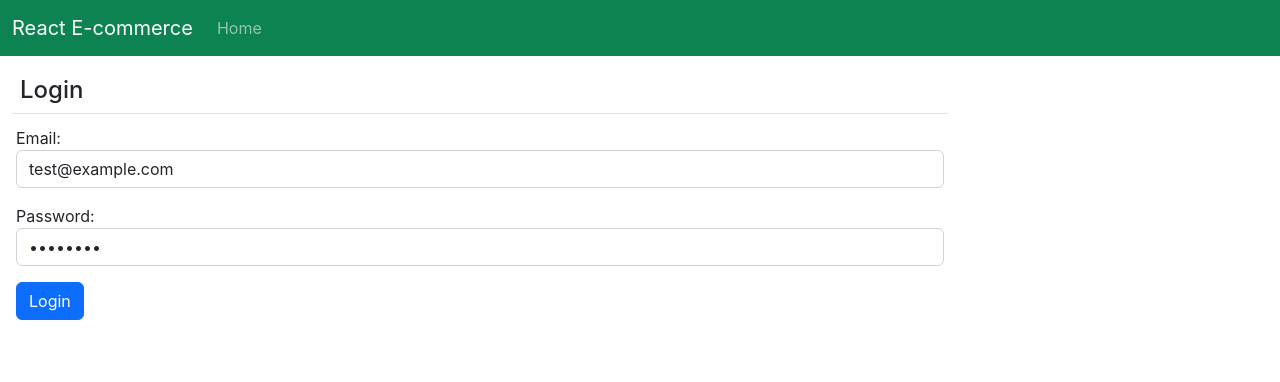
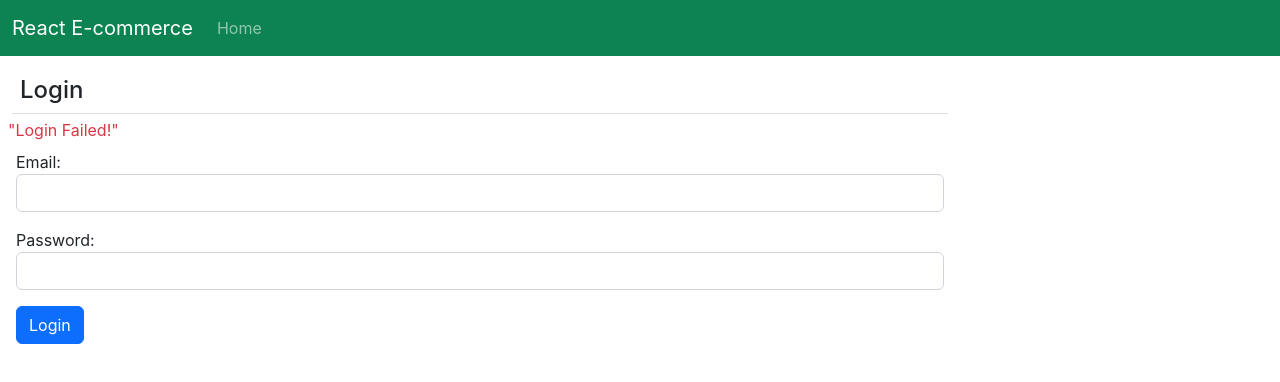
Before and after one commit to Mr-Hera/react-ecommerce, a React (Create React App) app: page / in a window 1280 px wide. Both pictures are taken after a click on the button "Login". Shown: the top 382 px of the page. Built offline with nearby package versions, Linux system fonts and the light colour scheme.

Commit message:
Feat: added authentication to login form

```diff
--- a/src/components/Login.jsx
+++ b/src/components/Login.jsx
@@ -4,8 +4,9 @@ class Login extends Component{
     constructor(props) {
         super(props);
         this.state = {
-            email: "test@example.com",
-            password: "password",
+            email: "",
+            password: "",
+            message: "",
         };
     }
 
@@ -15,6 +16,8 @@ class Login extends Component{
                 <h4 className="m-1 p-2 border-bottom">
                     Login
                 </h4>
+
+                {this.state.message}
 
                 {/* Email */}
                 <div className="form-group form-row p-2">
@@ -36,7 +39,22 @@ class Login extends Component{
     }
 
     onLoginClick = () => {
-        console.log(this.state);
+        // console.log(this.state);
+        if(this.state.email === "test@example.com" && this.state.password === "password") {
+            // success message
+            this.setState({
+                message: (
+                    <span className="text-success">"Login Successful!"</span>
+                ),
+            });
+        } else {
+            // error message
+            this.setState({
+                message: (
+                    <span className="text-danger">"Login Failed!"</span>
+                ),
+            });
+        }
     }
 }
 
```
